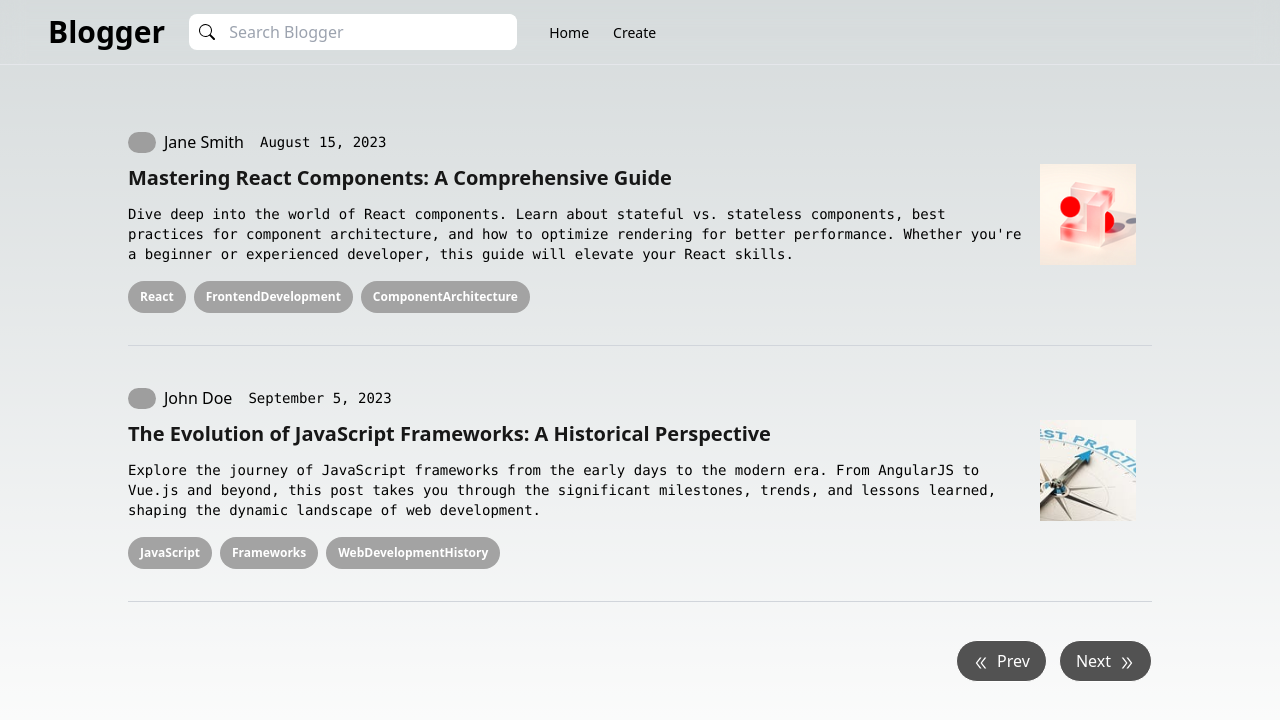
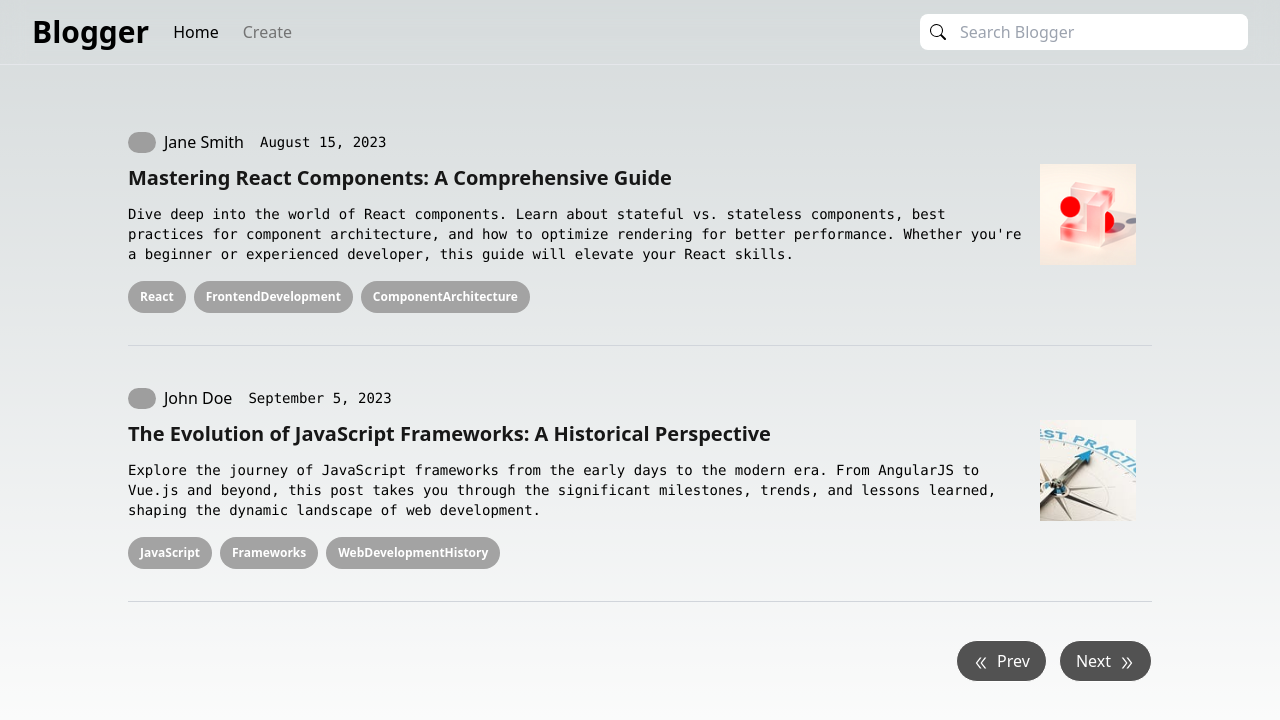
Before and after one commit to ModRanjan/blogger, a Next.js app: page / in a window 1280 px wide. Shown: the top 720 px of the page. Built offline with nearby package versions, Linux system fonts and the light colour scheme; grey boxes are pictures that could not be loaded.

Commit message:
resolved-navItem-active-state

```diff
--- a/design-system/Molecule/Navigation/index.tsx
+++ b/design-system/Molecule/Navigation/index.tsx
@@ -1,11 +1,11 @@
-import { useRouter } from 'next/navigation';
+import { usePathname } from 'next/navigation';
 import classNames from 'classnames';
 import Link from 'next/link';
 
 import { NavItems } from '@/Constants/NavItems';
 
 export const Navigation = ({ className, ...props }: { className: string }) => {
-  const Router = useRouter();
+  const pathname = usePathname();
 
   return (
     <nav
@@ -16,18 +16,16 @@ export const Navigation = ({ className, ...props }: { className: string }) => {
       {...props}
     >
       {NavItems.map((item) => {
-        // we can pu logic of active element here
-        const active = false;
-
         return (
           <Link
             key={item.name}
             href={item.url}
-            className={`text-sm py-3 px-6 md:p-0 h-11 md:h-auto font-medium transition-colors ${
-              active
+            className={classNames(
+              'py-3 px-6 md:p-0  md:h-auto font-medium transition-colors',
+              pathname === item.url
                 ? 'text-primary'
-                : 'text-muted-foreground hover:text-primary'
-            }`}
+                : 'text-neutral-500 hover:text-primary',
+            )}
           >
             {item.name}
           </Link>
--- a/design-system/Organism/Navbar/index.tsx
+++ b/design-system/Organism/Navbar/index.tsx
@@ -1,11 +1,14 @@
 'use client';
 
 import { useState } from 'react';
+import Link from 'next/link';
+import { BsSearch } from 'react-icons/bs';
 
-import Link from 'next/link';
+import { Button } from '@/Atom/Button';
 import { Navigation } from '@/Molecule/Navigation';
 import { Searchbar } from '@/Molecule/Searchbar';
-import { BsSearch } from 'react-icons/bs';
+import { AiOutlineMenu } from 'react-icons/ai';
+import { Icon } from '@/design-system/Atom/Icon';
 
 const Navbar = () => {
   const [hamburgerMenuIsOpen, setHamburgerMenuIsOpen] = useState(false);
@@ -13,7 +16,7 @@ const Navbar = () => {
   return (
     <div className="fixed top-0 left-0 z-20 backdrop-blur-[12px] flex flex-col w-full">
       <div className="px-4 border-b lg:px-8">
-        <div className="flex items-center h-16 px-4">
+        <div className="flex items-center h-16 ">
           <Link
             className="items-center hidden text-3xl font-semibold md:flex"
             href="/"
@@ -27,13 +30,6 @@ const Navbar = () => {
               hamburgerMenuIsOpen ? 'visible' : 'delay-500 invisible'
             }`}
           >
-            <Searchbar
-              onclickHandler={() => console.log('first')}
-              leftIcon={BsSearch}
-              placeholder="Search Blogger"
-              wrapperClass="lg:ml-6 mx-2 pl-2"
-            />
-
             <Navigation
               className={`md:mx-6 fixed top-[64px] left-0 h-[calc(100vh_-_4rem)] w-full overflow-auto bg-background transition-opacity border-t-2 md:border-none duration-500 md:relative md:top-0 md:block md:h-auto md:w-auto md:translate-x-0 md:overflow-hidden md:bg-transparent md:opacity-100 md:transition-none ${
                 hamburgerMenuIsOpen
@@ -43,18 +39,24 @@ const Navbar = () => {
             />
           </div>
 
-          {/* <div className="flex items-center ml-auto space-x-4">
-            <User />
+          <div className="flex items-center ml-auto space-x-2 lg:space-x-4">
+            <Searchbar
+              onclickHandler={() => console.log('first')}
+              leftIcon={BsSearch}
+              placeholder="Search Blogger"
+              wrapperClass="lg:ml-6 pl-2"
+            />
 
             <Button
-              className="md:hidden"
-              size="sm"
+              variant={'primary'}
+              size={'slim'}
+              className="py-3 border-none rounded-lg bg-neutral-500 md:hidden"
               onClick={() => setHamburgerMenuIsOpen((open) => !open)}
             >
               <span className="sr-only">Toggle menu</span>
-              <Menu />
+              <Icon icon={AiOutlineMenu} className="text-neutral-200" />
             </Button>
-          </div> */}
+          </div>
         </div>
       </div>
     </div>
```
